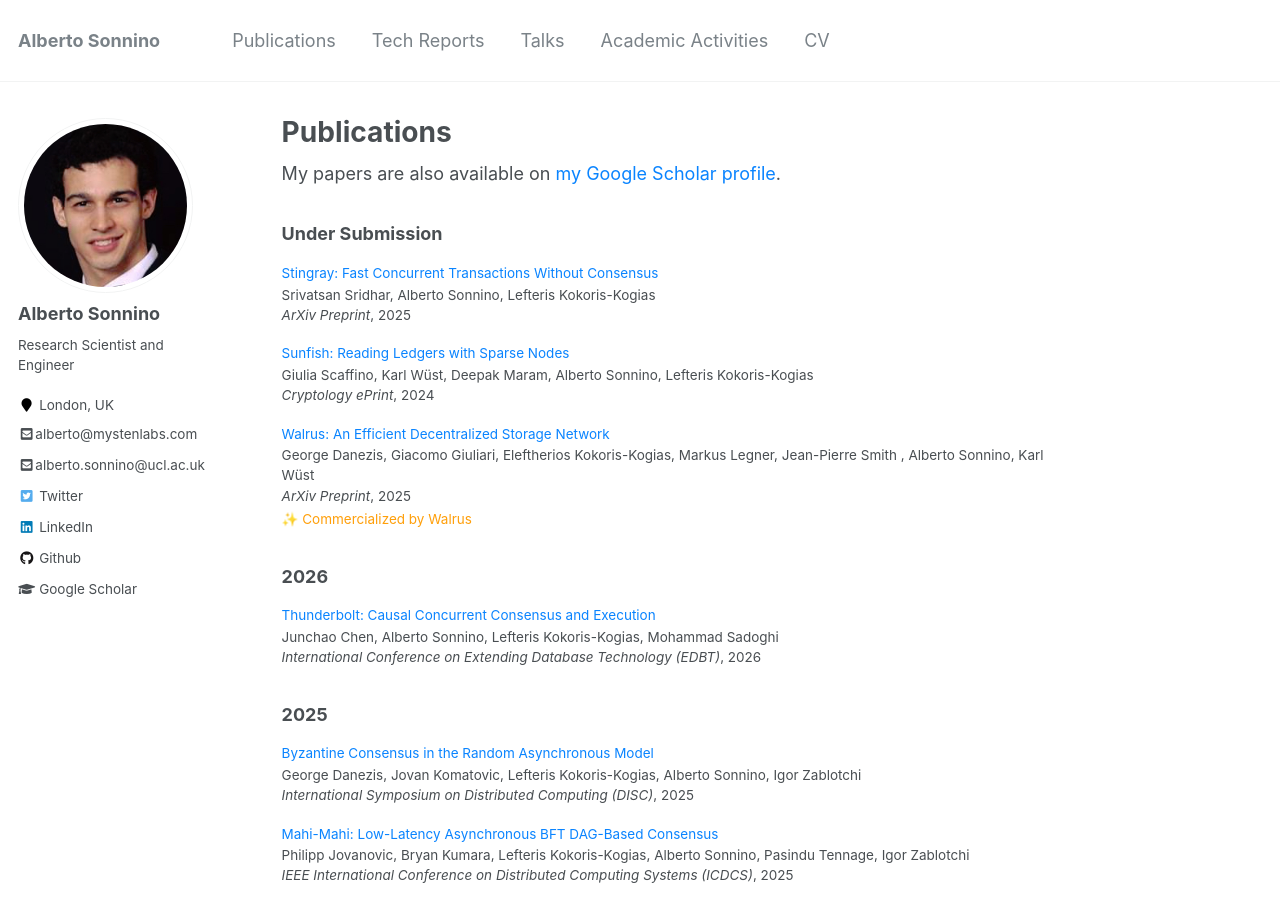
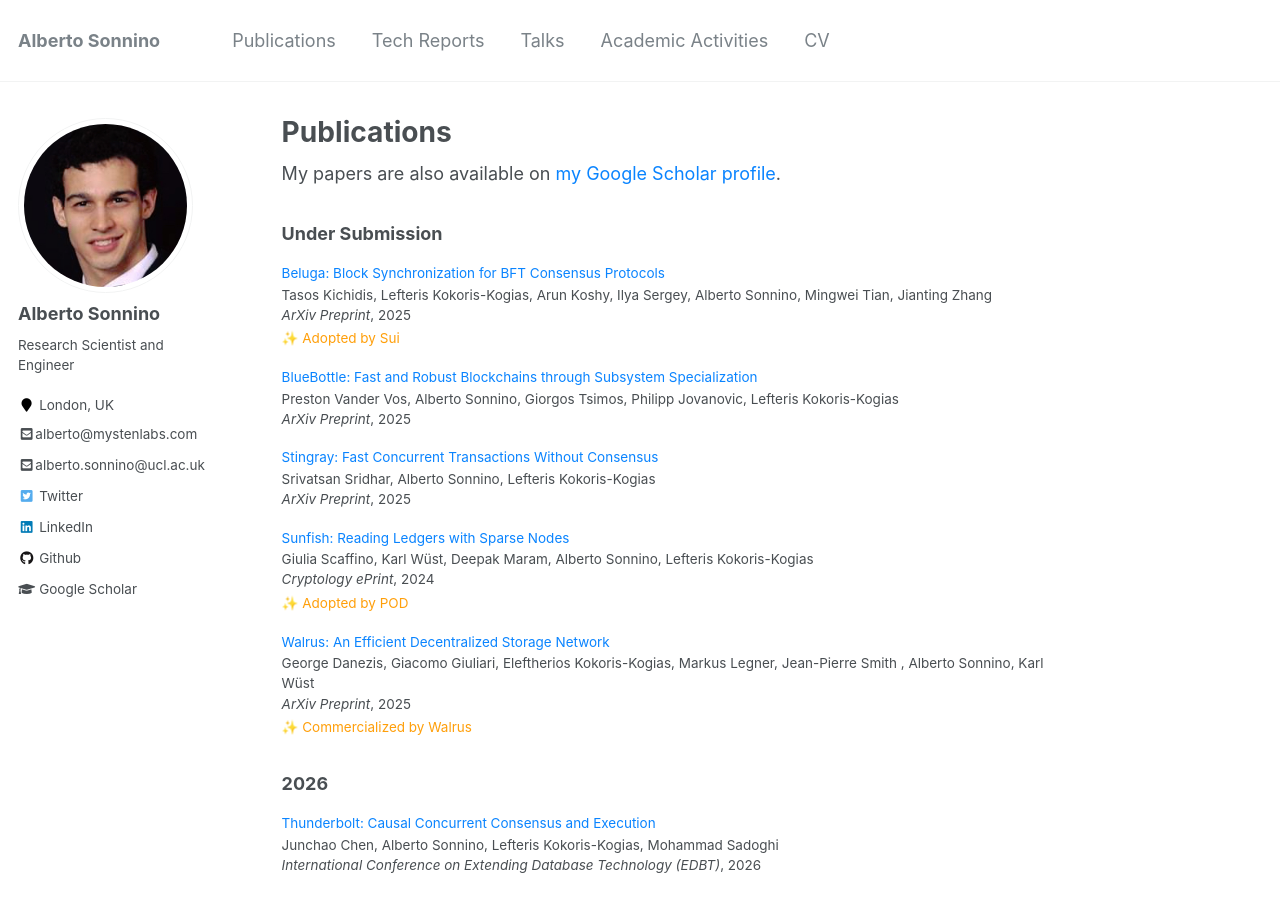
Before and after one commit to asonnino/asonnino.github.io, a Jekyll site: the page built from _pages/publications.md, in a window 1280 px wide and 900 px high. Built offline with Jekyll 4.4.1, drawn with Linux system fonts in a browser that asks for light colours.

Commit message:
feat: update papers and adoptions

```diff
--- a/_data/papers.json
+++ b/_data/papers.json
@@ -504,6 +504,7 @@
     "authors": "Giulia Scaffino, Karl Wüst, Deepak Maram, Alberto Sonnino, Lefteris Kokoris-Kogias",
     "venue": "Cryptology ePrint",
     "date": 2024,
+    "adoptions": ["Adopted by POD"],
     "filename": "sunfish.pdf"
   },
   {
@@ -572,5 +573,24 @@
     "adoptions": ["Commercialized by Walrus"],
     "filename": "walrus.pdf",
     "code": "https://github.com/asonnino/walrus"
+  },
+  {
+    "category": "submission",
+    "title": "Beluga: Block Synchronization for BFT Consensus Protocols",
+    "authors": "Tasos Kichidis, Lefteris Kokoris-Kogias, Arun Koshy, Ilya Sergey, Alberto Sonnino, Mingwei Tian, Jianting Zhang",
+    "venue": "ArXiv Preprint",
+    "date": 2025,
+    "adoptions": ["Adopted by Sui"],
+    "filename": "beluga.pdf",
+    "code": "https://github.com/asonnino/beluga/tree/paper"
+  },
+  {
+    "category": "submission",
+    "title": "BlueBottle: Fast and Robust Blockchains through Subsystem Specialization",
+    "authors": "Preston Vander Vos, Alberto Sonnino, Giorgos Tsimos, Philipp Jovanovic, Lefteris Kokoris-Kogias",
+    "venue": "ArXiv Preprint",
+    "date": 2025,
+    "filename": "bluebottle.pdf",
+    "code": "https://github.com/asonnino/mysticeti/tree/odontoceti"
   }
 ]
```
Also changed, not shown: 2 other files.
